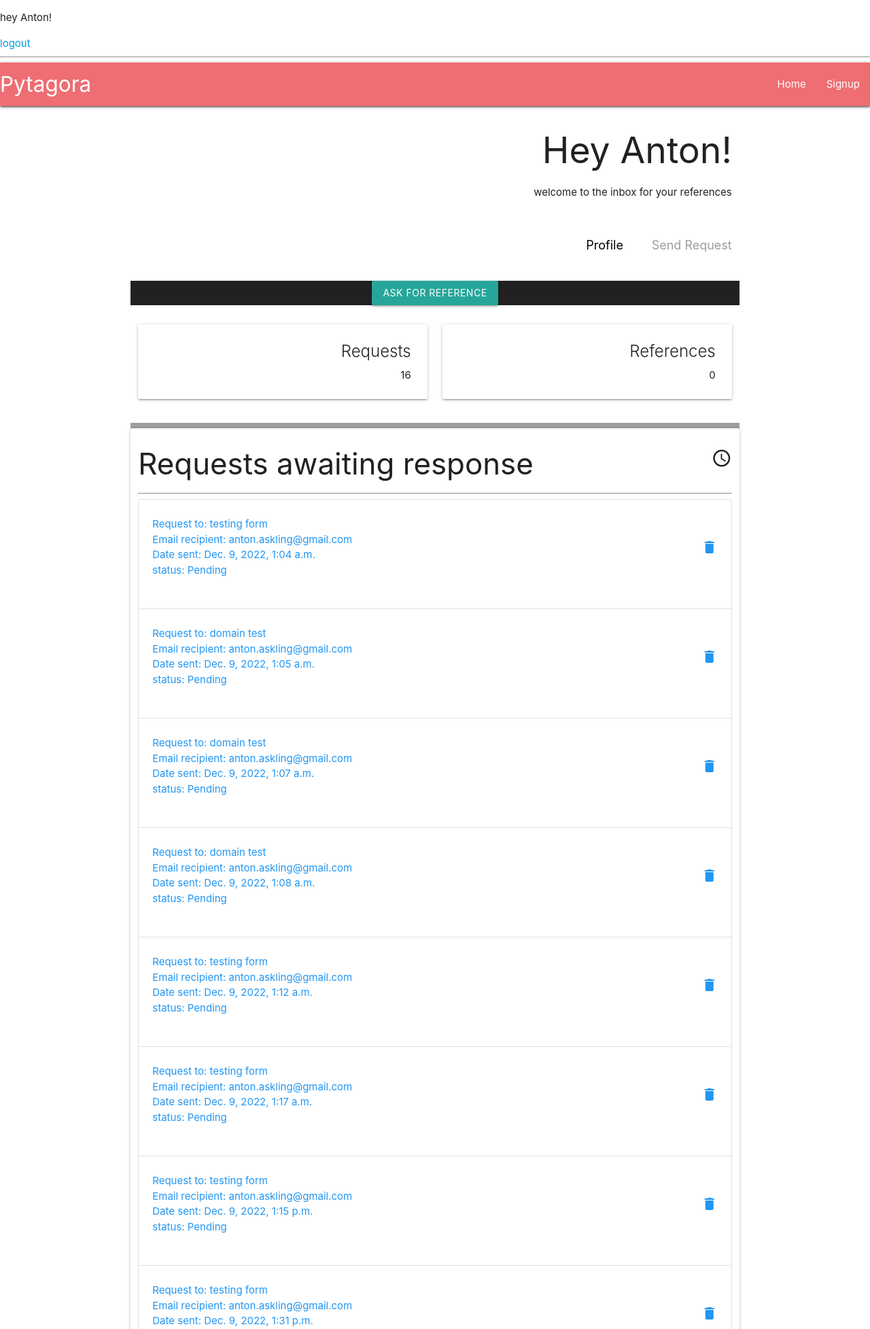
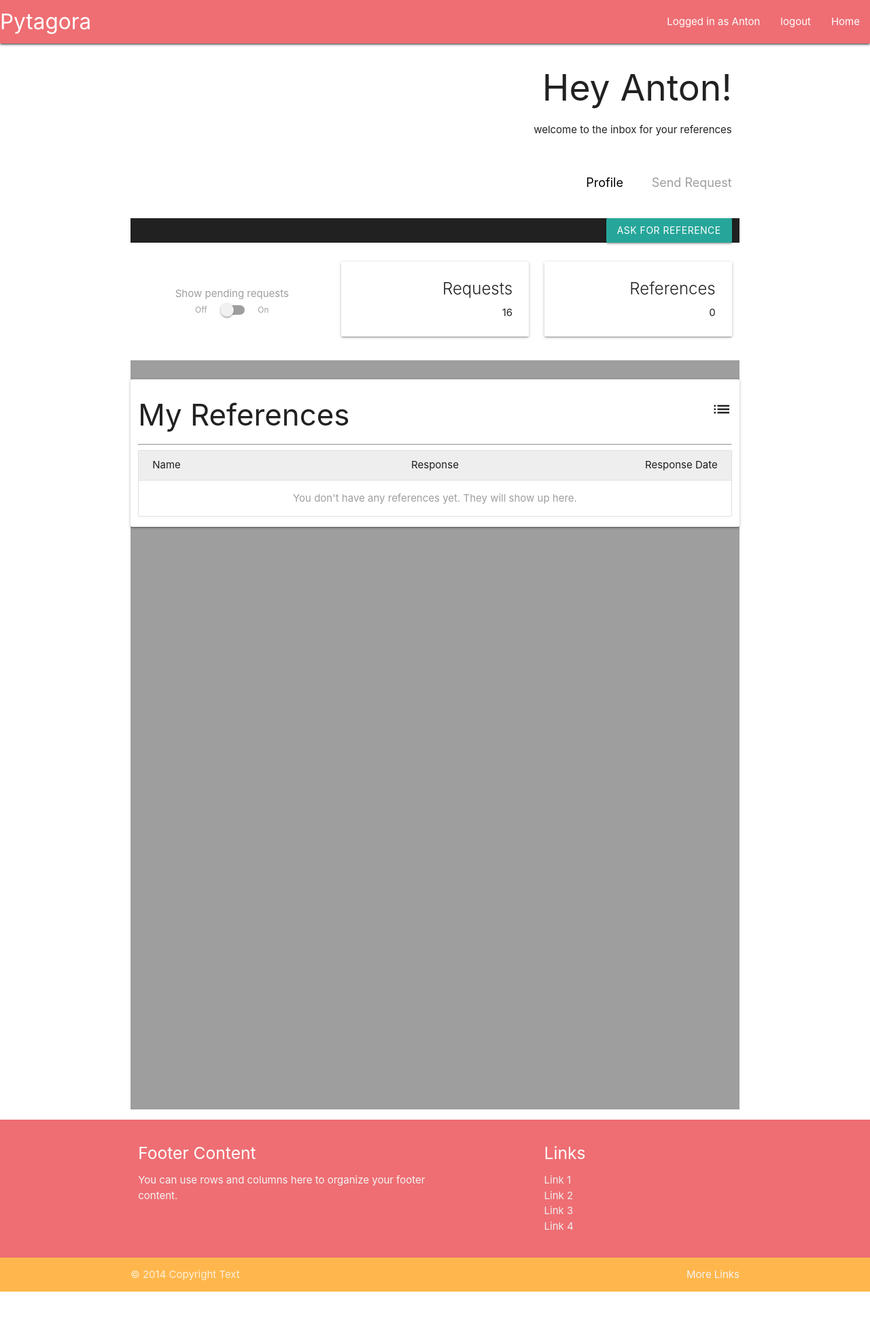
Before and after one commit to 4ntm4n/ms-four, a Django app: page /profile/ in a window 1280 px wide. Shown: the top 1955 px of the page at 68% size. After the commit the page ends 1900 px from the top, so only its background shows below. Run offline with Django 4.2, Linux system fonts and the light colour scheme; a user stored in the database is signed in; data comes from the database, SQL or seed files in the repository; both versions use the stored data as it was after the commit; some libraries are stand-ins or nearby versions.

Commit message:
add toggler to pending request for larger screens

```diff
--- a/pytagora/settings.py
+++ b/pytagora/settings.py
@@ -161,16 +161,16 @@ LOGIN_URL = "login"
 
 
 #email smtp configuration
-""" EMAIL_BACKEND = 'django.core.mail.backends.smtp.EmailBackend'
+EMAIL_BACKEND = 'django.core.mail.backends.smtp.EmailBackend'
 EMAIL_HOST ="smtp.gmail.com"
 EMAIL_PORT = 587
 EMAIL_USE_TLS = True
 EMAIL_HOST_USER = os.environ.get("EMAIL_HOST_USER")
 EMAIL_HOST_PASSWORD = os.environ.get("EMAIL_HOST_PASSWORD")
- """
+
 
 # Dummy backend for testing, results show up in console.
-EMAIL_BACKEND = 'django.core.mail.backends.console.EmailBackend'
+# EMAIL_BACKEND = 'django.core.mail.backends.console.EmailBackend'
 
 
 STATIC_URL = "/static/"
--- a/userprofile/templates/base.html
+++ b/userprofile/templates/base.html
@@ -23,26 +23,34 @@
         <title>Pytagora Beta</title>
     </head>
     <body>
-        {% if user.is_authenticated %}
-        <p>hey {{ user.first_name }}!</p>
-        <a href="{% url 'logout' %}">logout</a>
-        {% else %}
-        <a href="{% url 'login' %}"> login</a>
-        {% endif %}
-
-        <hr />
         <header>
             <nav>
                 <div class="nav-wrapper z-depth-1">
                     <a href="{% url 'home' %}" class="brand-logo">Pytagora</a>
                     <a href="#" data-target="pytagora-sidenav" class="sidenav-trigger"><i class="material-icons">menu</i></a>
                     <ul class="right hide-on-med-and-down">
+                        {% if user.is_authenticated %}
+                        <li><a href="{% url 'test_profile' %}">Logged in as {{ user.first_name }}</a></li>
+                        <li>
+                            <a href="{% url 'logout' %}">logout</a>
+                        </li>
+                        <li>
+                            <a href="{% url 'home' %}">Home</a>
+                        </li>
+                        {% else %}
+                        <li>
+                            <a href="{% url 'login' %}"> login</a>
+                        </li>
                         <li>
                             <a href="{% url 'home' %}">Home</a>
                         </li>
                         <li>
                             <a href="{% url 'signup' %}">Signup</a>
                         </li>
+
+                        {% endif %}
+
+
                     </ul>
                 </div>
             </nav>
--- a/userprofile/templates/userprofile/components/modals/base_modal.html
+++ b/userprofile/templates/userprofile/components/modals/base_modal.html
@@ -1,7 +1,7 @@
  <div{% block modal_id %}id="{{ request.id }}" {% endblock modal_id %} class="modal">
     <div class="modal-header">
         <div class="modal-image-container">
-            <img height="300px" width="auto" src="{% block modal_img %}
+            <img height="200px" width="auto" src="{% block modal_img %}
         {% endblock modal_img %}" alt="" />
         </div>
         <div class="modal-title">
@@ -18,7 +18,7 @@
     <div class="modal-content">
 
         <div class="modal-question container">
-            <div class="row">
+            <div class="row center-align">
                 {% block modal_qustion %}
                 {% endblock modal_qustion %}
             </div>
--- a/userprofile/templates/userprofile/components/modals/delete_request_modal.html
+++ b/userprofile/templates/userprofile/components/modals/delete_request_modal.html
@@ -14,7 +14,21 @@
 {% endblock modal_title %}
 
 {% block modal_info %}
-    <p> You will no longer be able to get a reference response from {{ request.to_email }} if you proceed</p>
+    <p> Only delete the request if you no longer wish to receive a reference from {{ request.to_email }}</p>
+    <table>
+        <tr>
+            <th>Company</th>
+            <th>Fr date</th>
+            <th>To date</th>
+            <th>Status</th>
+        </tr>
+        <tr>
+            <td>{{ request.company_name }}</td>
+            <td>{{ request.date_from|date:"Y-m-d" }}</td>
+            <td>{{ request.date_to|date:"Y-m-d" }}</td>
+            <td>{{ request.get_status_display }}</td>
+        </tr>
+    </table>
 {% endblock modal_info %}
 
 {% block modal_qustion %}
@@ -22,15 +36,6 @@
 {% endblock modal_qustion %}
 
 {% block modal_extra %}
-    <div class="row light-grey">
-        <p class="bold">Request Info</p>
-        <ul>
-            <li>You worked at: <br/> <span class="blue-text">{{ request.company_name }}</span></li>
-            <li>Your Reference's email: <br/>  <span class="blue-text">{{ request.to_email }}</span></li>
-            <li>You worked here between: <br/> <span class="blue-text">{{ request.date_from }}</span> and <span class="blue-text">{{ request.date_to }}</span></li>
-            <li>Current Status: <br/> <span class="blue-text">{{ request.get_status_display }} since {{ request.time_sent }}</span></li>
-        </ul>
-    </div>
 {% endblock modal_extra %}
 
 {% block modal_form %}
--- a/userprofile/templates/userprofile/response_detail.html
+++ b/userprofile/templates/userprofile/response_detail.html
@@ -4,7 +4,7 @@
 <div class="container">
     <div class="heading-row row row-margin-delete">
         <div class="heading-box right-align col s12">
-            <h2 class="hm "> {{ response.company_name }} </h2>
+            <h2 class="hm"> {{ response.company_name }} </h2>
             <p>Your reference from {{ response.get_full_name }}</p>
         </div>
     </div>
--- a/userprofile/templates/userprofile/test_profile.html
+++ b/userprofile/templates/userprofile/test_profile.html
@@ -17,13 +17,26 @@
                     </div>
                 </nav>
             </div>
-            <div class="req-reference-row row">
+            <div class="req-reference-row row right-align">
                 <div class="col s12 profilesque-image grey darken-4">
                     <a class="btn" id="req-reference" href="{% url 'send_request' %}">Ask For Reference</a>
                 </div>
             </div>
-            <div class="counter-row row row-margin-delete">
-                <div class="col s6 counter-box">
+            <div class="counter-row row row-margin-delete valign-wrapper">
+                <div class="col s6 m4 counter-box  hide-on-small-only">
+                    <div class="card-content">
+                        <span class="hsx card-title grey-text"> Show pending requests </span>
+                        <div class="switch">
+                            <label>
+                                Off
+                                <input id="pending-trigger" type="checkbox" />
+                                <span class="lever"></span>
+                                On
+                            </label>
+                        </div>
+                    </div>
+                </div>
+                <div class="col s6 m4 counter-box">
                     <div class="card right-align rounded">
                         <div class="card-content">
                             <span class="hs card-title"> Requests </span>
@@ -32,7 +45,7 @@
                     </div>
                 </div>
 
-                <div class=" col s6 counter-box">
+                <div class=" col s6 m4 counter-box">
                     <div class="card right-align rounded">
                         <div class="card-content">
                             <span class="hs card-title"> References </span>
@@ -44,62 +57,11 @@
         </section>
         <section class="grey rounded">
             <div class="row">
-                <div class="col s12 card-panel rounded left-align">
-                    <h3 class="hs">Requests awaiting response <i class="material-icons small right">access_time</i></h3>
-                    <hr/>
 
-                    <div class="collection">
-                        {% for request in requests %}
-                            {% if request.status == "PEND" %}
-                            <a data-target="{{ request.id }}" class="modal-trigger  collection-item " href="">
-                                <div class="row valign-wrapper">
-                                    <div class="col s9 content truncate">
-                                        <p class="truncate blue-text">
-                                            Request to: {{ request.company_name }}<br />
-                                            Email recipient: {{ request.to_email }}<br />
-                                            Date sent: {{ request.time_sent }} <br />
-                                            status: {{ request.get_status_display }}
-                                        </p>
-                                    </div>
-                                    <div class="col s3">
-                                        <i class="right material-icons blue-text">delete</i>
-                                    </div>
-                                </div>
-                            </a>
-
-
-                            {% include "./components/modals/delete_request_modal.html" %}
-
-                            {% endif %}
-                            {% empty %}
-                            {% if user.last_login == user.date_joined %}
-                            <a class=" collection-item " href="">
-                                <div class="row valign-wrapper">
-                                    <div class="col s9 content truncate">
-                                        <p class="truncate blue-text">
-                                            Request to: Some Company Inc. <br />
-                                            Email recipient: my.reference@somecompany.com <br />
-                                            Date sent: Dec.6, 1991 <br />
-                                            When you ask for a reference, your pending request will show up like this. <br />
-                                            you can delete a pending request by clicking on it.
-                                        </p>
-                                    </div>
-                                    <div class="col s3">
-                                        <i class="right material-icons blue-text">delete</i>
-                                    </div>
-                                </div>
-                            </a>
-                            {% endif %}
-                            <div class="col s12 truncate center-align collection-item grey-text">
-                                <p>No requests in progess. <a class="grey-text" href="{% url 'send_request' %}"><u>Ask for a reference</u></a></p>
-                            </div>
-                        {% endfor %}
-                    </div>
-            </div>
             </div>
 
             <div class="row">
-                <div class="col s12 card-panel rounded left-align">
+                <div id="reference-box" class="col s12 card-panel rounded left-align">
                     <h3 class="hs">My References <i class="material-icons small right">list</i></h3>
                     <hr/>
 
@@ -143,6 +105,42 @@
                     </div>
 
                 </div>
+
+                <div id="pending-box" class="scale-transition scale-out col s12 card-panel rounded left-align">
+                    <h3 class="hs">Pending Requests <i class="material-icons small right">access_time</i></h3>
+                    <hr/>
+
+                    <ul class="collection">
+                        {% for request in requests %}
+                            {% if request.status == "PEND" %}
+                        <li class="collection-item"><div><span class="blue-text">Id: </span> {{ request.to_email }} <a data-target="{{ request.id }}" href="" class="modal-trigger secondary-content"><i class="material-icons blue-text">delete</i></a></div></li>
+
+                            {% comment %} <a data-target="{{ request.id }}" class="modal-trigger  collection-item " href="">
+                                <div class="row valign-wrapper">
+                                    <div class="col s9 content truncate">
+                                        <p class="truncate blue-text">
+                                            Request to: {{ request.company_name }} |<br />
+                                            Email recipient: {{ request.to_email }}<br />
+                                            Date sent: {{ request.time_sent }} <br />
+                                            status: {{ request.get_status_display }}
+                                        </p>
+                                    </div>
+                                    <div class="col s3">
+                                        <i class="right material-icons blue-text">delete</i>
+                                    </div>
+                                </div>
+                            </a>
+ {% endcomment %}
+                            {% include "./components/modals/delete_request_modal.html" %}
+
+                            {% endif %}
+                            {% empty %}
+                            <div class="col s12 truncate center-align collection-item grey-text">
+                                <p>No requests in progess. <a class="grey-text" href="{% url 'send_request' %}"><u>Ask for a reference</u></a></p>
+                            </div>
+                        {% endfor %}
+                    </ul>
+                </div>
             </div>
         </section>
 
--- a/userprofile/urls.py
+++ b/userprofile/urls.py
@@ -10,7 +10,7 @@ urlpatterns = [
     path("profile/", TestProfileView.as_view(), name="test_profile"),
     path("send-request/", TestCreateRequestView.as_view(), name="send_request"),
     path("profile/reference/<int:pk>", ReferenceDetailView.as_view(), name="reference_detail"),
-    # path("profile/<int:pk>/", ProfileView.as_view(), name ="profile"),
+    path("profile/<int:pk>/", ProfileView.as_view(), name ="profile"),
     path("respond/<uidb64>/", TestResponseView.as_view(), name="respond"),
     path("<int:pk>/delete-request/", DeleteRequestView.as_view(), name="delete_request"),
     path("<int:pk>/delete-reference/", DeleteReferenceView.as_view(), name="delete_reference"),
--- a/userprofile/views.py
+++ b/userprofile/views.py
@@ -131,14 +131,19 @@ class TestCreateRequestView(LoginRequiredMixin, CreateView):
 
         recipient = form.instance.to_email
         company_slug = form.instance.company_slug
+
+        email_subject = f"{user.profile} wants you as a reference"
         email_body = render_to_string("userprofile/emails/request_reference_email.html", {
+            "date_from": form.instance.date_from,
+            "date_to": form.instance.date_to,
+            "company_name": form.instance.company_name,
             "name":user.profile,
             "domain":current_site.domain,
             "refid": link.encrypt_link(company_slug, response_id),
             })
 
         email = EmailMessage(
-            'email subject',
+            email_subject,
             email_body,
             'hello@pytagora.com',
             [recipient],
```
Also changed, not shown: userprofile/templates/userprofile/emails/request_reference_email.html (+8 -2 lines), userprofile/templates/userprofile/profile.html (+4 -4 lines), db.sqlite3, 2 other files.
